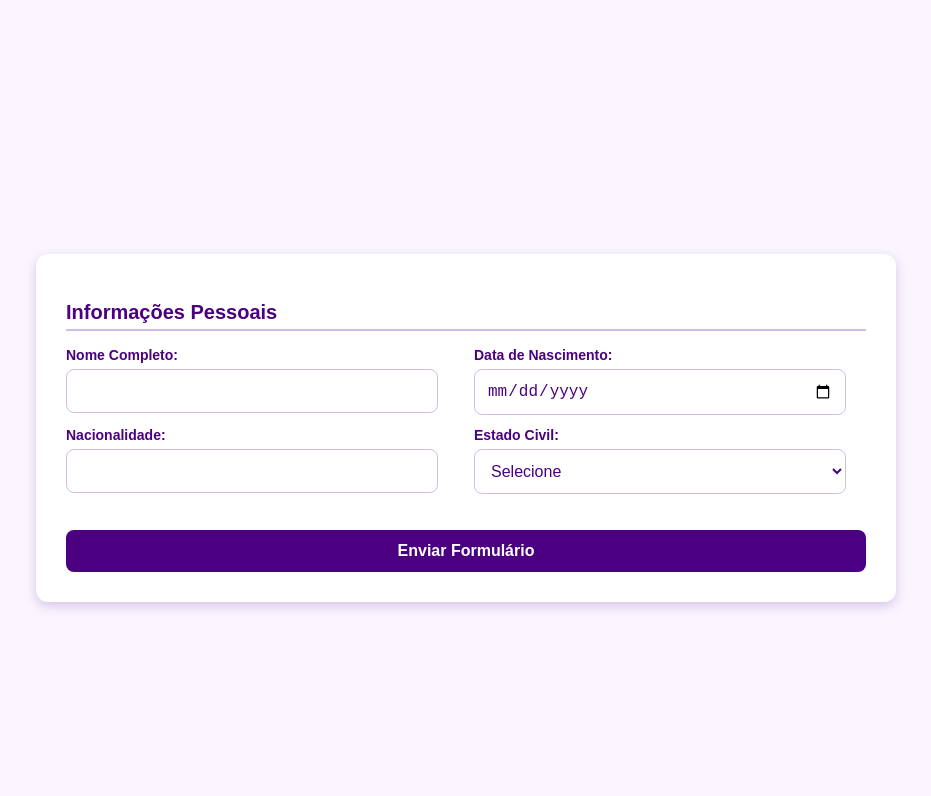
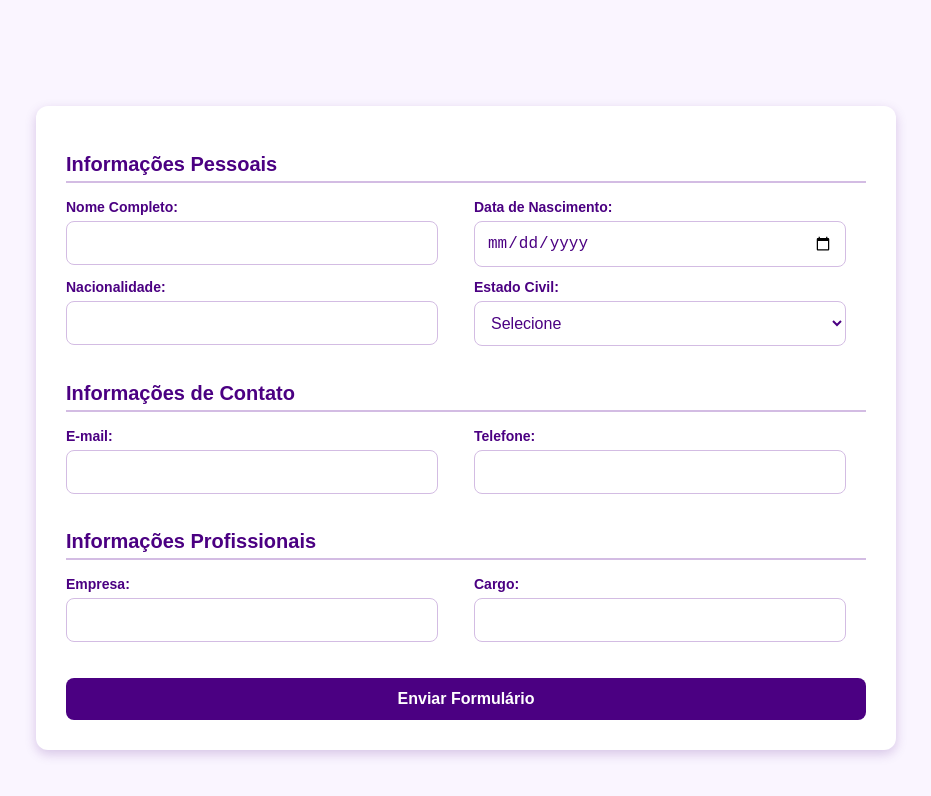
Before and after one commit to Gmarquesfs/Resenha, a plain HTML site: page index.html in a window 1280 px wide. Shown: the whole page, without its empty margins (174-1105 px from the left). Drawn offline with Linux system fonts and the light colour scheme.

Commit message:
Update index.html

```diff
--- a/index.html
+++ b/index.html
@@ -163,6 +163,36 @@
             </div>
         </div>
 
+        <!-- Informações de Contato -->
+        <div class="form-section">
+            <h2>Informações de Contato</h2>
+            <div class="form-row">
+                <div>
+                    <label for="email">E-mail:</label>
+                    <input type="email" id="email" required>
+                </div>
+                <div>
+                    <label for="phone">Telefone:</label>
+                    <input type="tel" id="phone" required>
+                </div>
+            </div>
+        </div>
+
+        <!-- Informações Profissionais -->
+        <div class="form-section">
+            <h2>Informações Profissionais</h2>
+            <div class="form-row">
+                <div>
+                    <label for="company">Empresa:</label>
+                    <input type="text" id="company">
+                </div>
+                <div>
+                    <label for="position">Cargo:</label>
+                    <input type="text" id="position">
+                </div>
+            </div>
+        </div>
+
         <!-- Botão de Envio -->
         <div class="button-container">
             <button type="submit" id="submitButton">Enviar Formulário</button>
@@ -171,7 +201,6 @@
     </form>
 </div>
 
-<!-- Script -->
 <script>
     document.getElementById('formulario').addEventListener('submit', async (event) => {
         event.preventDefault();
@@ -179,7 +208,6 @@
         const button = document.getElementById('submitButton');
         const loading = document.getElementById('loading');
 
-        // Desativar botão e exibir spinner
         button.disabled = true;
         loading.style.display = 'block';
 
@@ -187,7 +215,11 @@
             nomeCompleto: document.getElementById('fullName').value,
             dataNascimento: document.getElementById('birthDate').value,
             nacionalidade: document.getElementById('nationality').value,
-            estadoCivil: document.getElementById('maritalStatus').value
+            estadoCivil: document.getElementById('maritalStatus').value,
+            email: document.getElementById('email').value,
+            telefone: document.getElementById('phone').value,
+            empresa: document.getElementById('company').value,
+            cargo: document.getElementById('position').value
         };
 
         try {
@@ -198,7 +230,6 @@
                 body: JSON.stringify(formData)
             });
 
-            // Forçar o redirecionamento após 500ms
             setTimeout(() => {
                 window.location.href = 'confirmacao.html';
             }, 500);
```
